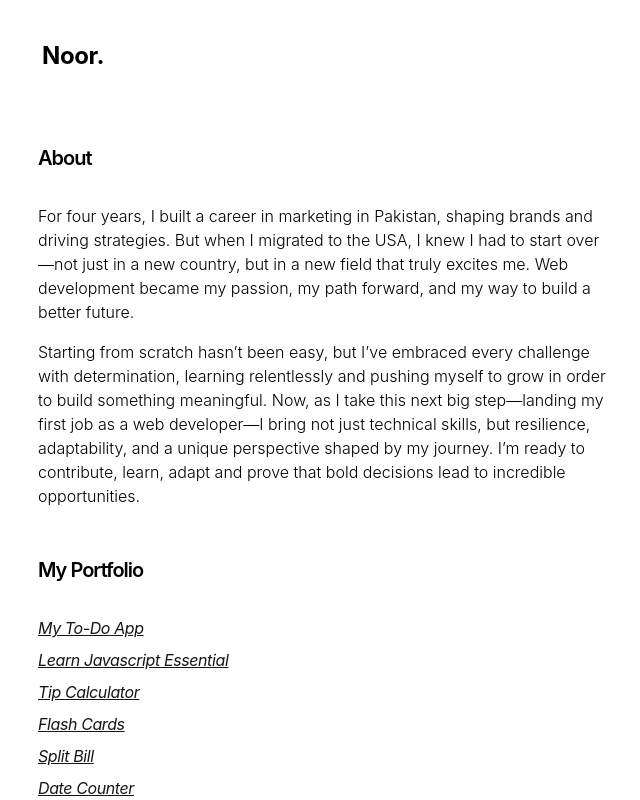
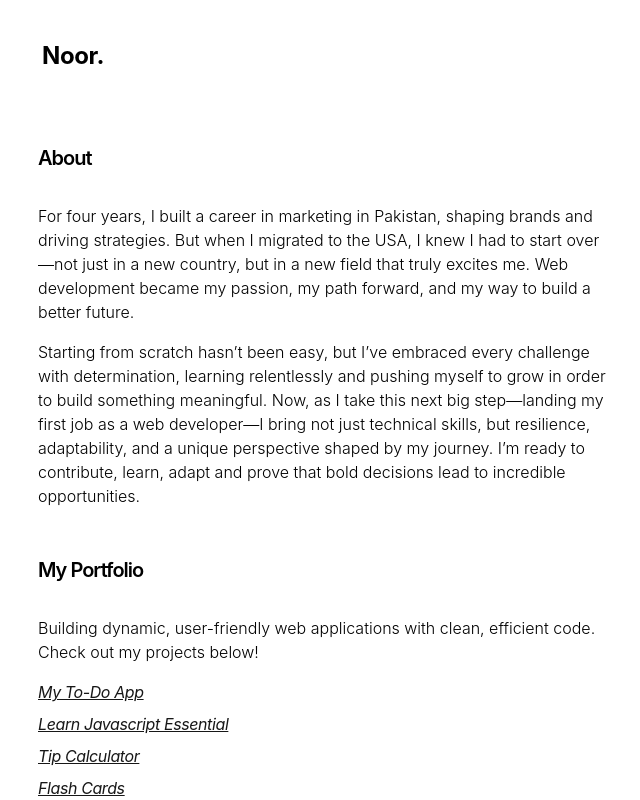
Before and after one commit to Nfmahmood/noor-personal-site, a Next.js app: page / in a window 1280 px wide. Shown: the top 800 px of the page, without its empty margins (314-954 px from the left). Built offline with nearby package versions, Linux system fonts and the light colour scheme.

Commit message:
adding portfolio text

```diff
--- a/app/page.tsx
+++ b/app/page.tsx
@@ -61,6 +61,10 @@
         My Portfolio
       </h2>
 
+      <p className="mb-4 font-light">
+        {`Building dynamic, user-friendly web applications with clean, efficient code. Check out my projects below!`}
+      </p>
+
       <div>
         <ul>
           {myProjects.map((project) => (
```
